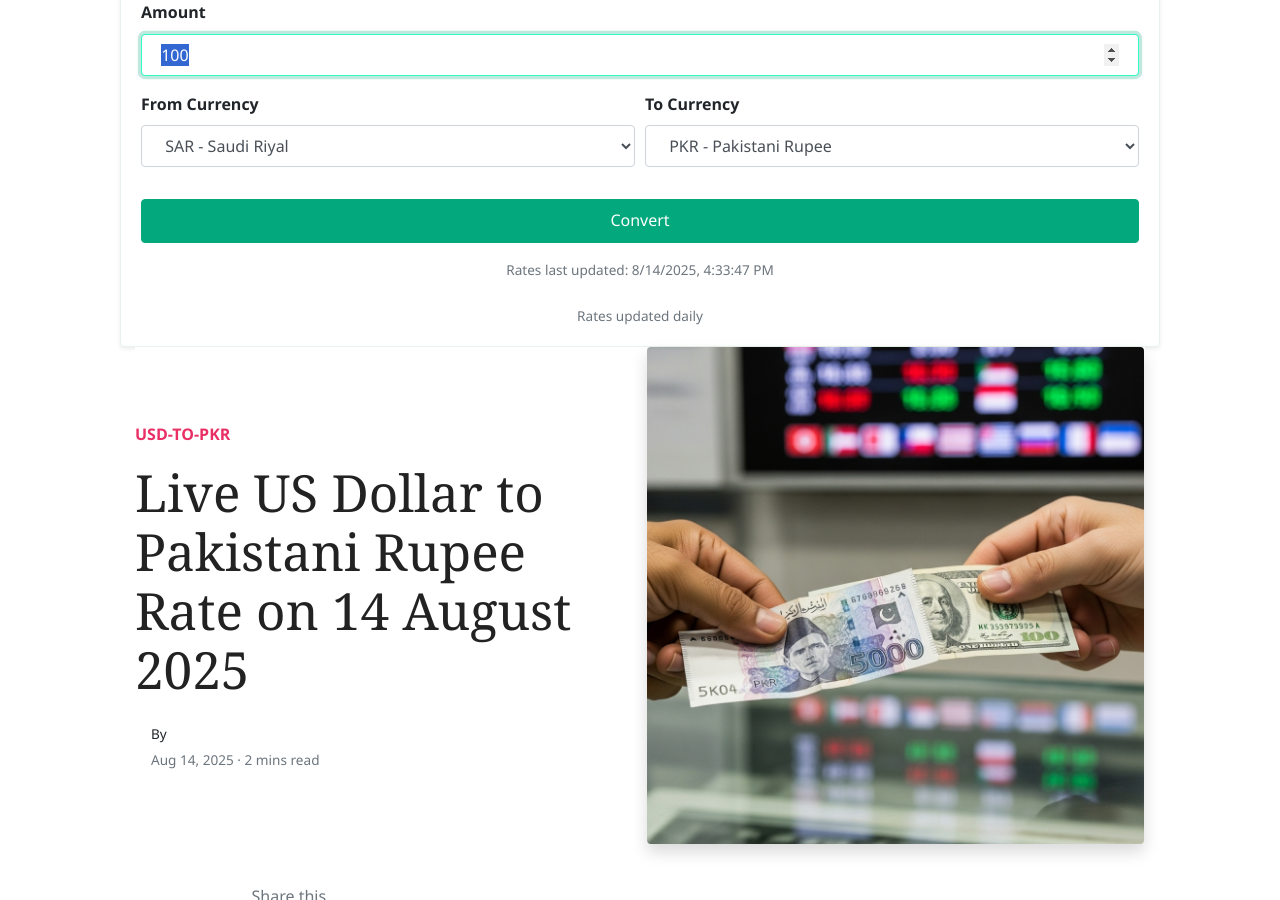
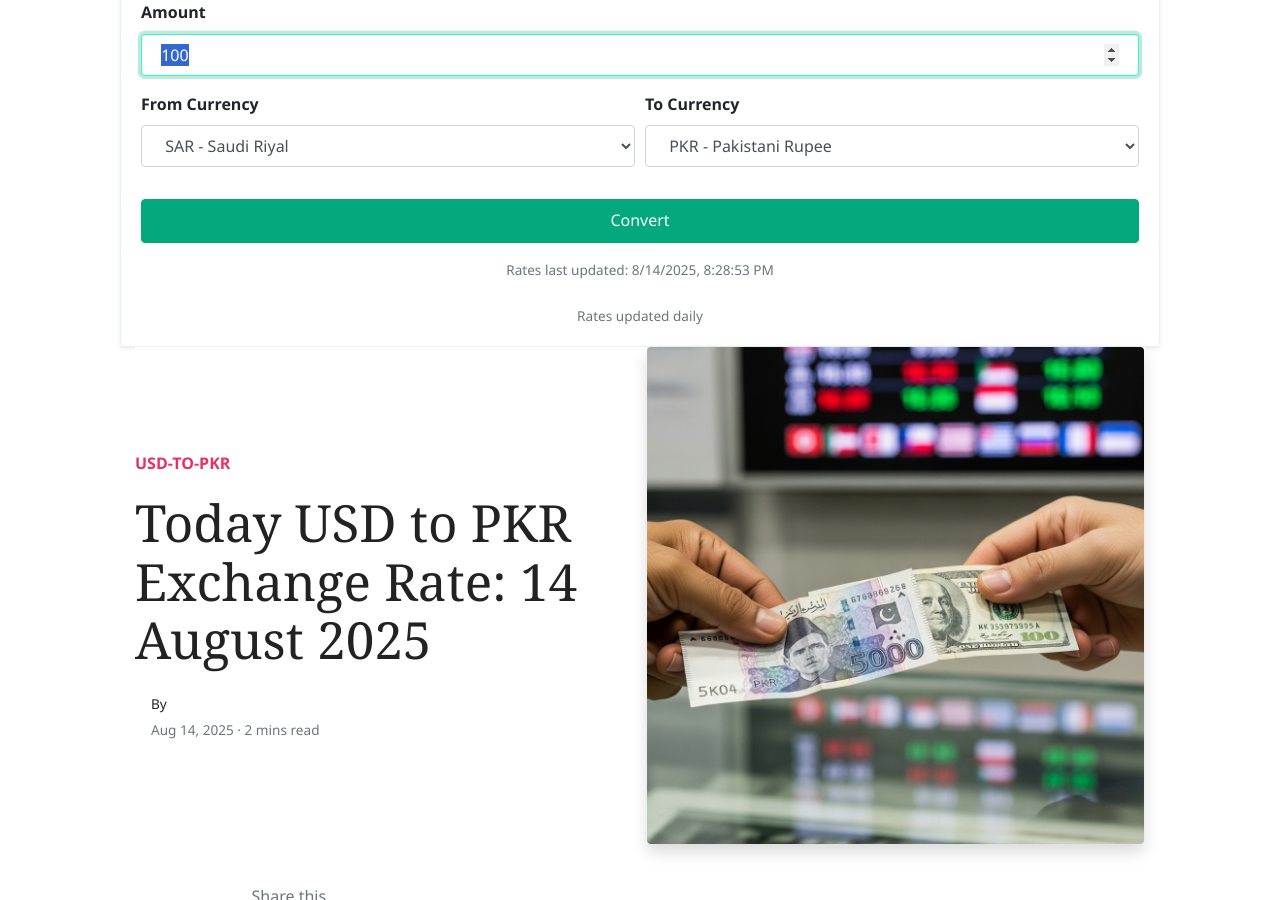
Before and after one commit to mlcom/mlcom.github.io, a Jekyll site: the page built from _posts/2025-08-14-today-us-dollar-to-pkr-exchange-rate-august-2025-prices-updated-usd-to-pkr.md, in a window 1280 px wide and 900 px high, scrolled down 242 px. Built offline with Jekyll 4.4.1, drawn with Linux system fonts in a browser that asks for light colours; nearby versions of some CDN libraries; comment, search, counter and statistics services are not loaded.

Commit message:
Automated: Update currency rates and generate daily posts

```diff
--- a/_data/rates.yml
+++ b/_data/rates.yml
@@ -1,4 +1,4 @@
-last_updated_utc: '2025-08-14T16:33:47.121674+00:00'
+last_updated_utc: '2025-08-14T20:28:53.033900+00:00'
 rates:
   AED: 3.6725
   AFN: 68.3852
--- a/_posts/2025-08-14-today-us-dollar-to-pkr-exchange-rate-august-2025-prices-updated-usd-to-pkr.md
+++ b/_posts/2025-08-14-today-us-dollar-to-pkr-exchange-rate-august-2025-prices-updated-usd-to-pkr.md
@@ -1,6 +1,6 @@
 ---
 layout: post
-title:  'Live US Dollar to Pakistani Rupee Rate on 14 August 2025'
+title:  'Today USD to PKR Exchange Rate: 14 August 2025'
 author: jane
 categories: [ usd-to-pkr ]
 image: assets/images/usd-to-pkr-rate-today.jpg
```
Also changed, not shown: _posts/2025-08-14-today-saudi-riyal-to-pkr-exchange-rate-august-2025-prices-updated-sar-to-pkr.md (+1 -1 lines), _posts/2025-08-14-today-uae-dirham-to-pkr-exchange-rate-august-2025-prices-updated-aed-to-pkr.md (+1 -1 lines).
